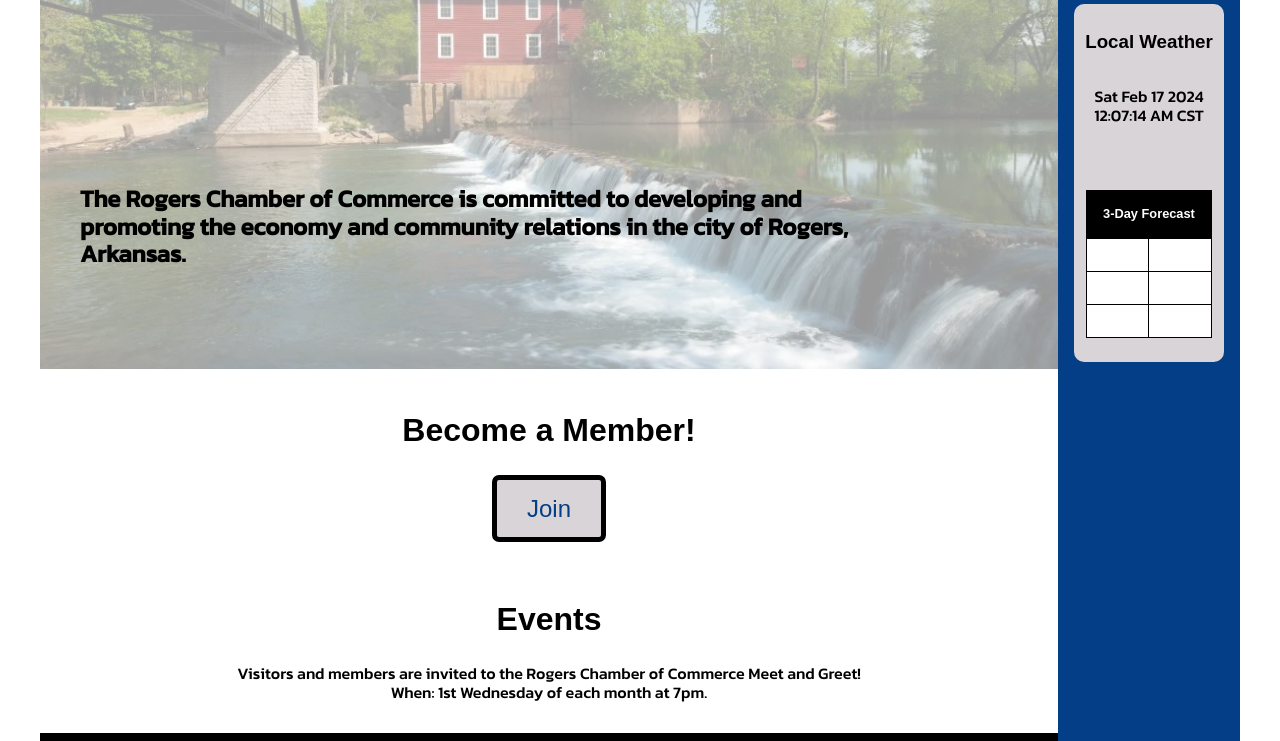
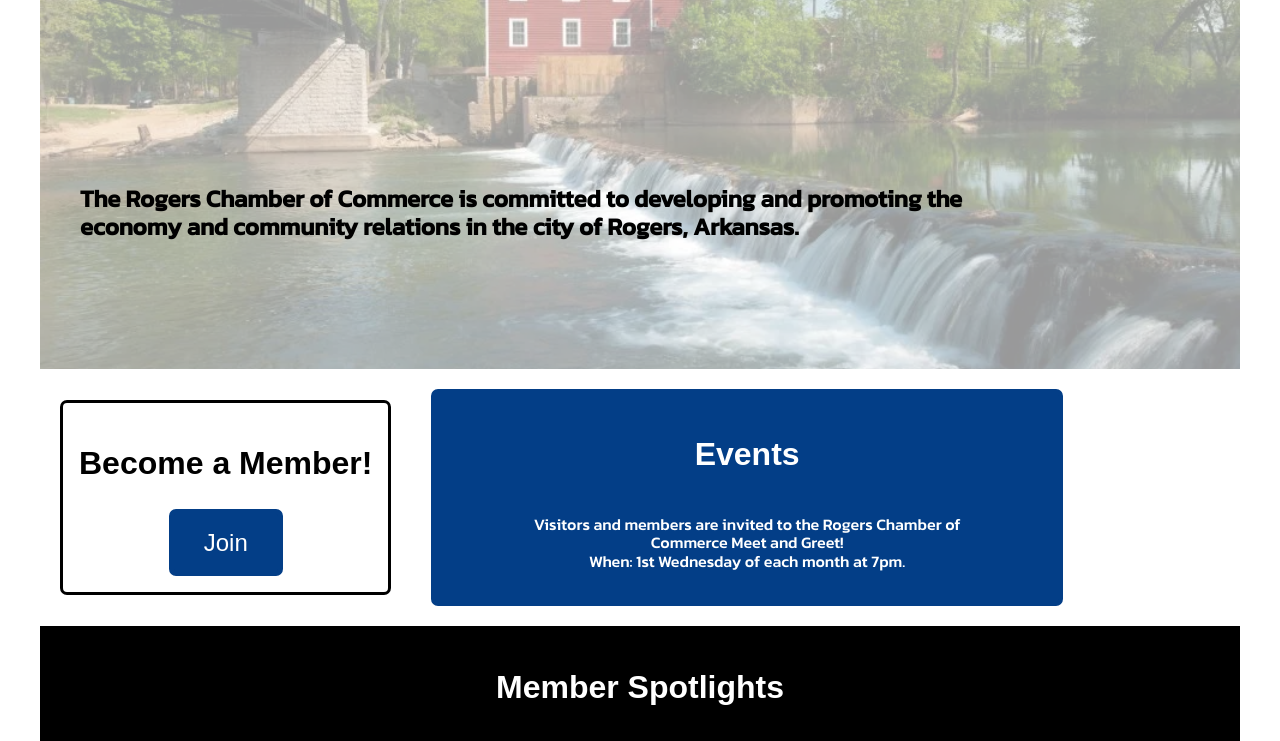
Before and after one commit to jtompkins1/wdd230, a plain HTML site: page chamber/index.html in a window 1280 px wide. Shown: the part 353-1094 px from the top of the page. Drawn offline with Linux system fonts and the light colour scheme; no server answers; a web font is replaced by a local one.

Commit message:
home layout

```diff
--- a/chamber/index.html
+++ b/chamber/index.html
@@ -38,10 +38,17 @@
         <div><a href="https://jtompkins1.github.io/wdd230/chamber/directory.html">Directory</a></div>
         <div><a href="https://jtompkins1.github.io/wdd230/chamber/join.html">Join</a></div>
     </nav>
-    <main>
+    <main id="main-home">
         <section class="hero">
 
+            <!-- <picture class="hero-img">
+                <source media="(max-width 750px)" srcset="images/rogers750x499.jpg">
+                <source media="(max-width: 1000px)" srcset="images/rogers.webp">
+                <img src="images/rogers.webp" alt="War Eagle Mill" loading="lazy" width="1000" height="665">
+
+            </picture> -->
             <img class="hero-img" src="images/rogers.webp" alt="War Eagle Mill" loading="lazy" width="1000" height="665">
+
 
             <div class="hero-content">
 
@@ -54,10 +61,11 @@
                </p>
 
 
+
             </div>
 
         </section>
-
+        <section id="join-event-cont">
             <section id="join">
                 <div class="join-content">
                     <h2>Become a Member!</h2>
@@ -70,10 +78,20 @@
                     <button type="button" id="join-button" onclick="redirectToUrl('https://jtompkins1.github.io/wdd230/chamber/join.html')"> Join</button>
                 </div>
             </section>
-        <section id="events">
+
+
+
+            <section id="event-cont">
+                <div id="events">
                     <h2>Events</h2>
                     <p>Visitors and members are invited to the Rogers Chamber of Commerce Meet and Greet! <br> When: 1st Wednesday of each month at 7pm.</p>
+
+                </div>
+
             </section>
+
+        </section>
+
 
         <section id="spotlights">
             <h2>Member Spotlights</h2>
@@ -83,14 +101,14 @@
         </section>
 
 
-        <section id="sidebar">
-            <section id="msg-container">
+        <section id="home-weather">
+            <section id="home-msg-container">
                 <p><span id="visit-msg"></span></p>
             </section>
 
-            <div class="weather">
+            <div class="weather-cont-home">
                 <h3>Local Weather</h3>
-                <section id="weather">
+                <section id="weather-home">
                     <p><span id="today"></span><br> <span id="time"></span> CST</p>
                     <p><span id="current-temp"></span></p>
                     <figure>
@@ -98,7 +116,7 @@
                     </figure>
                     <p><span id="desc"></span></p>
                 </section>
-                <section id="forecast">
+                <section id="forecast-home">
                     <table>
                         <thead>
                             <tr>
--- a/chamber/styles/base.css
+++ b/chamber/styles/base.css
@@ -123,12 +123,12 @@ h1, h2, h3 {
 p {
     font-family: var(--sub-font);
 }
-
-
 .hero {
     position: relative;
     height: 500px;
     grid-row: 1/2;
+    /* grid-column: 1/2; */
+    max-width: 100%;
 }
 
 .hero-img {
@@ -160,24 +160,13 @@ p {
     padding-left: 2.5rem;
     padding-bottom: .5rem;
 }
-#join {
-    grid-row: 2/3;
-    display: flex;
-    align-items: center;
-    justify-content: center;
-    padding: 1rem;
 
-}
-.join-content {
-    text-align: center;
-
-}
 #join-button {
-    border: 5px solid black;
-    color: var(--main-color);
+    border: 5px solid var(--main-color);
+    color: white;
     font-family: var(--main-font);
     font-size:1.5rem;
-    background-color: var(--sub-color);
+    background-color: var(--main-color);
     padding: 15px 30px;
     border-radius: 7px;
 
@@ -187,15 +176,103 @@ p {
     color: white;
     background-color: black;
 }
-#events {
+#event-cont {
     grid-row: 3/4;
+    text-align: center;
+    padding: 1;
+    display: flex;
+    flex-direction: column;
+    border: 4px solid var(--main-color);
+    border-radius: 7px;
+    margin: 20px;
+    justify-content: center;
+    align-items: center;
+    height: 100%;
+    background-color: var(--main-color);
+    color: white;
+}
+
+#events h2 {
+    padding: 1rem;
+
+}
+#events p {
+    padding-bottom: 2rem;
+    max-width: 80%;
+    text-align: center;
+    margin: 0 auto;
+}
+#join {
+    grid-row: 2/3;
+    display: flex;
+    border: 3px solid black;
+    border-radius: 7px;
+    margin: 20px;
+
+    justify-content: center;
+    align-items: center;
+    height: 100%;
+
+}
+.join-content {
     text-align: center;
     padding: 1rem;
 
 }
+#main-home {
+    display: flex;
+    flex-direction: column;
+    max-width: 1200px;
+    margin: 0 auto;
+}
+
+#home-msg-container {
+    background-color: white;
+    margin: 1rem auto;
+    border-radius: 10px;
+    display: flex;
+    justify-content: center;
+    align-items: center;
+}
+.weather-cont-home {
+    background-color: var(--sub-color);
+    color: black;
+    padding: .5rem;
+    border-radius: 10px;
+    text-align: center;
+    display: grid;
+    grid-template-rows: auto auto;
+    margin: 0 auto;
+}
+#home-weather {
+    background-color: var(--main-color);
+    font-family: var(--main-font);
+    padding: 1rem;
+    display: block;
+    text-align: center;
+}
+#weather-home {
+    grid-row: 2/3;
+    grid-column: 1/2;
+}
+#forecast-home {
+    grid-row: 2/3;
+    grid-column: 2/3;
+
+}
+.weather-cont-home h3 {
+    grid-row: 1/2;
+    grid-column: 1/3;
+}
+#forecast-home table {
+    border-collapse: collapse;
+    border: solid 1px black;
+    margin: 1rem auto;
+}
  /* start of spotlightstyles */
 
 #spotlights {
+    grid-row: 4/5;
     display: block;
     background-color: black;
     color: white;
--- a/chamber/styles/larger.css
+++ b/chamber/styles/larger.css
@@ -3,7 +3,7 @@
 @media (min-width: 640px) {
 
 
-    body {
+    body, main {
         max-width: 1200px;
 
     }
@@ -35,10 +35,18 @@
 	}
     main {
         display: grid;;
-        grid-template-columns: 1fr auto;
+        grid-template-columns: auto 200px;
         grid-template-rows: auto auto auto 1fr;
-        justify-content: end;
+        max-width: 1200px;
+        margin: 0 auto;
+
     }
+    #join-event-cont {
+        display: flex;
+        flex-direction: row;
+        align-items: center;
+    }
+
     #sidebar {
         grid-column: 2/3;
         grid-row: 1/5;
@@ -47,7 +55,7 @@
         text-align: center;
         display: flex;
         flex-direction: column;
-        max-width: 150px;
+        max-width: 200px;
 
     }
     .weather {
@@ -71,40 +79,6 @@
         grid-template-columns: auto 1fr;
         margin: 2rem;
     }
-    #join {
-        grid-row: 2/3;
-        display: flex;
-        align-items: center;
-        justify-content: center;
-        padding: 1rem;
-    }
-    .join-content {
-        text-align: center;
-
-    }
-    #join-button {
-        border: 5px solid black;
-        color: #033e87;
-        font-family: 'Days One', sans-serif;
-        font-size:1.5rem;
-        background-color: #D8D4D8;
-        padding: 15px 30px;
-        border-radius: 7px;
-    }
-
-    #join-button:hover {
-        color: white;
-        background-color: black;
-
-    }
-    #events {
-        grid-row: 3/4;
-
-    }
-
-    #spotlights {
-        grid-row: 4/5;
-    }
     /* start of discover page styles */
 
     .images-container img:hover {
@@ -127,4 +101,11 @@
 
    }
     /* end of spotlight styles */
+   .weather-cont-home {
+
+        max-width: 50%;
+   }
+   #home-msg-container {
+    max-width: 50%;
+   }
 }
```
Also changed, not shown: chamber/images/rogers750x499.jpg (added). Lines whose indentation alone changed are shown as unchanged.
